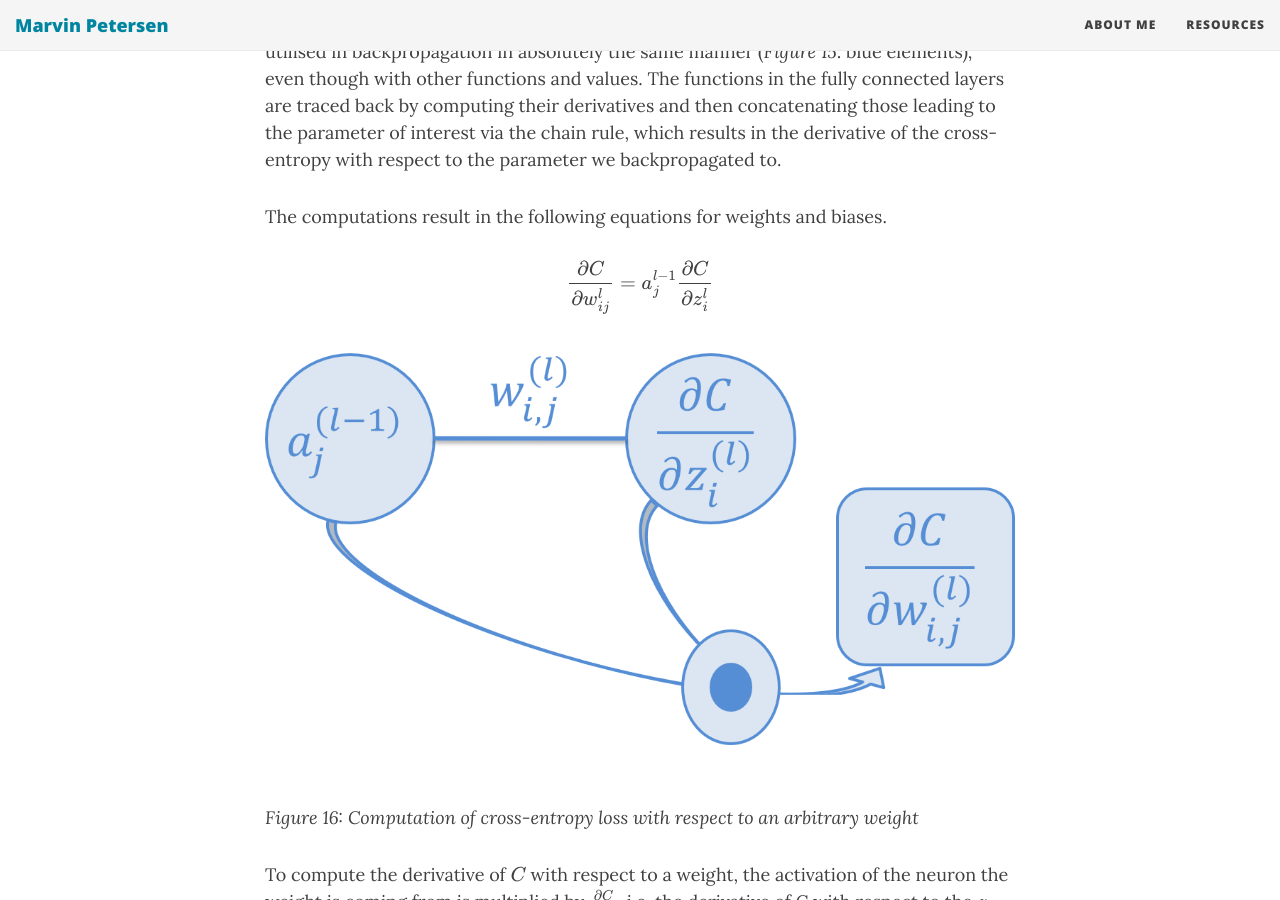
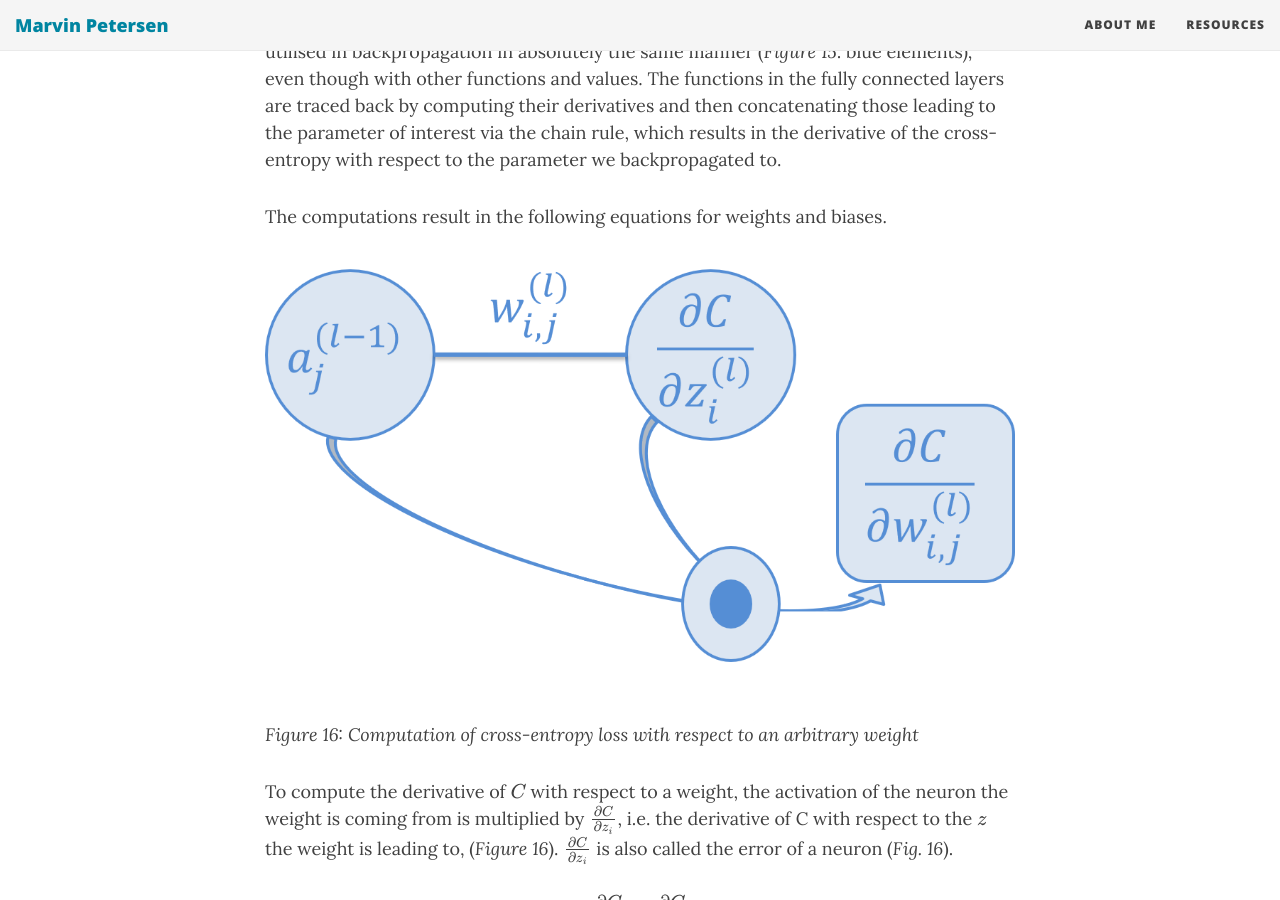
Before and after one commit to m-petersen/vinpetersen.github.io, a Jekyll site: the page built from _posts/2018-11-29-a-guided-tour-through-a-convolutional-neural-network-part-4.md, in a window 1280 px wide and 900 px high, scrolled down 2187 px. Built offline with Jekyll 4.4.1, drawn with Linux system fonts in a browser that asks for light colours; nearby versions of some CDN libraries; formulas are drawn with MathJax 3.

Commit message:
Update 2018-11-29-a-guided-tour-through-a-convolutional-neural-network-part-4.md

```diff
--- a/_posts/2018-11-29-a-guided-tour-through-a-convolutional-neural-network-part-4.md
+++ b/_posts/2018-11-29-a-guided-tour-through-a-convolutional-neural-network-part-4.md
@@ -28,10 +28,6 @@ Now, let's say we aim to compute $$\frac{∂J}{∂a}$$ with the aim to know how
 This whole principle of chaining the derivatives together is called chain rule and is also utilised in backpropagation in absolutely the same manner (*Figure 15*: blue elements), even though with other functions and values. The functions in the fully connected layers are traced back by computing their derivatives and then concatenating those leading to the parameter of interest via the chain rule, which results in the derivative of the cross-entropy with respect to the parameter we backpropagated to.
 
 The computations result in the following equations for weights and biases.
-
-$$\frac{∂C}{∂w_{ij}^{l}}=a_{j}^{l-1}\frac{∂C}{∂z_{i}^{l}}$$
-
-
 
 ![weight_dev.png]({{site.baseurl}}/img/weight_dev.png)
 *Figure 16: Computation of cross-entropy loss with respect to an arbitrary weight*
```
